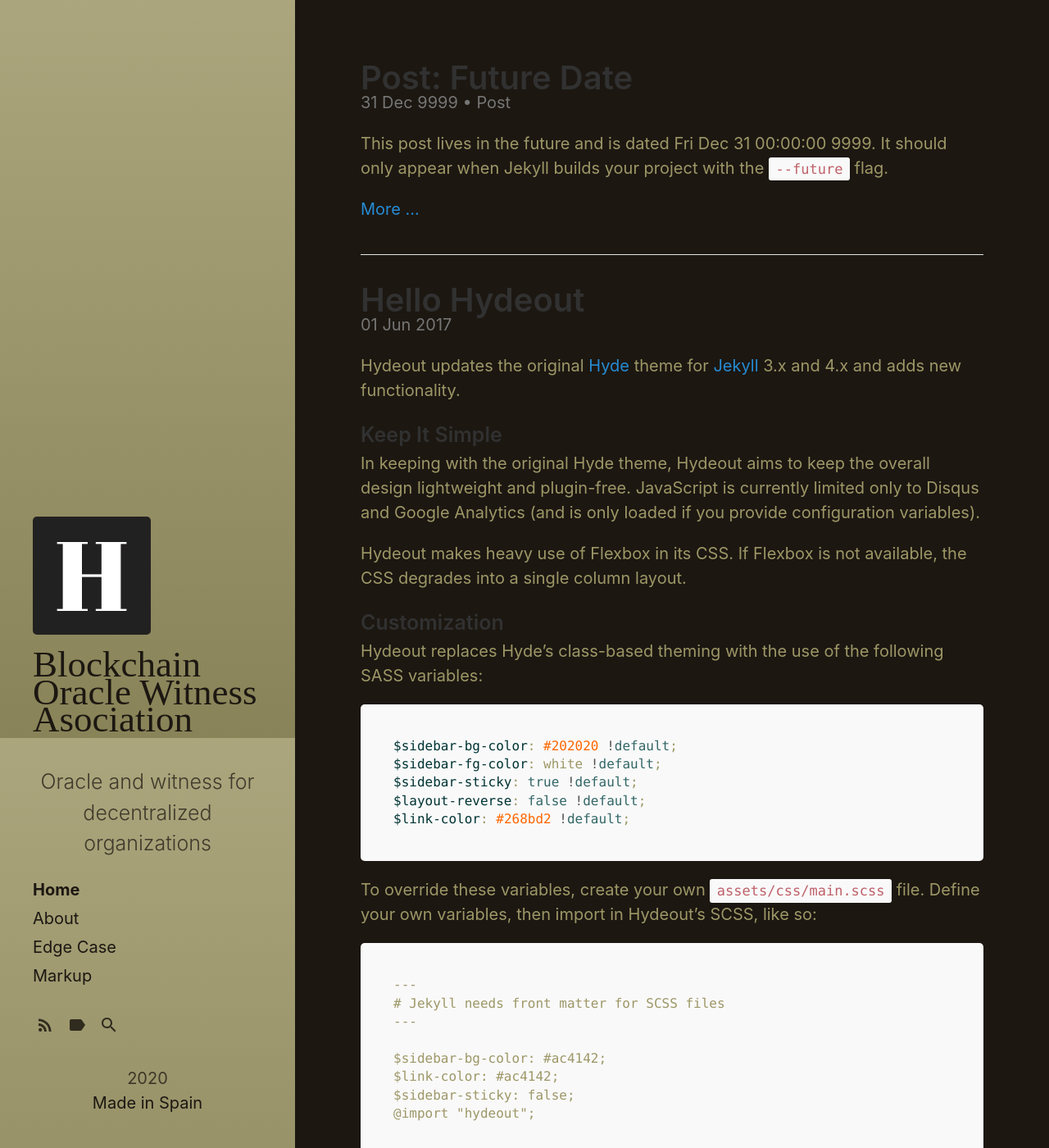
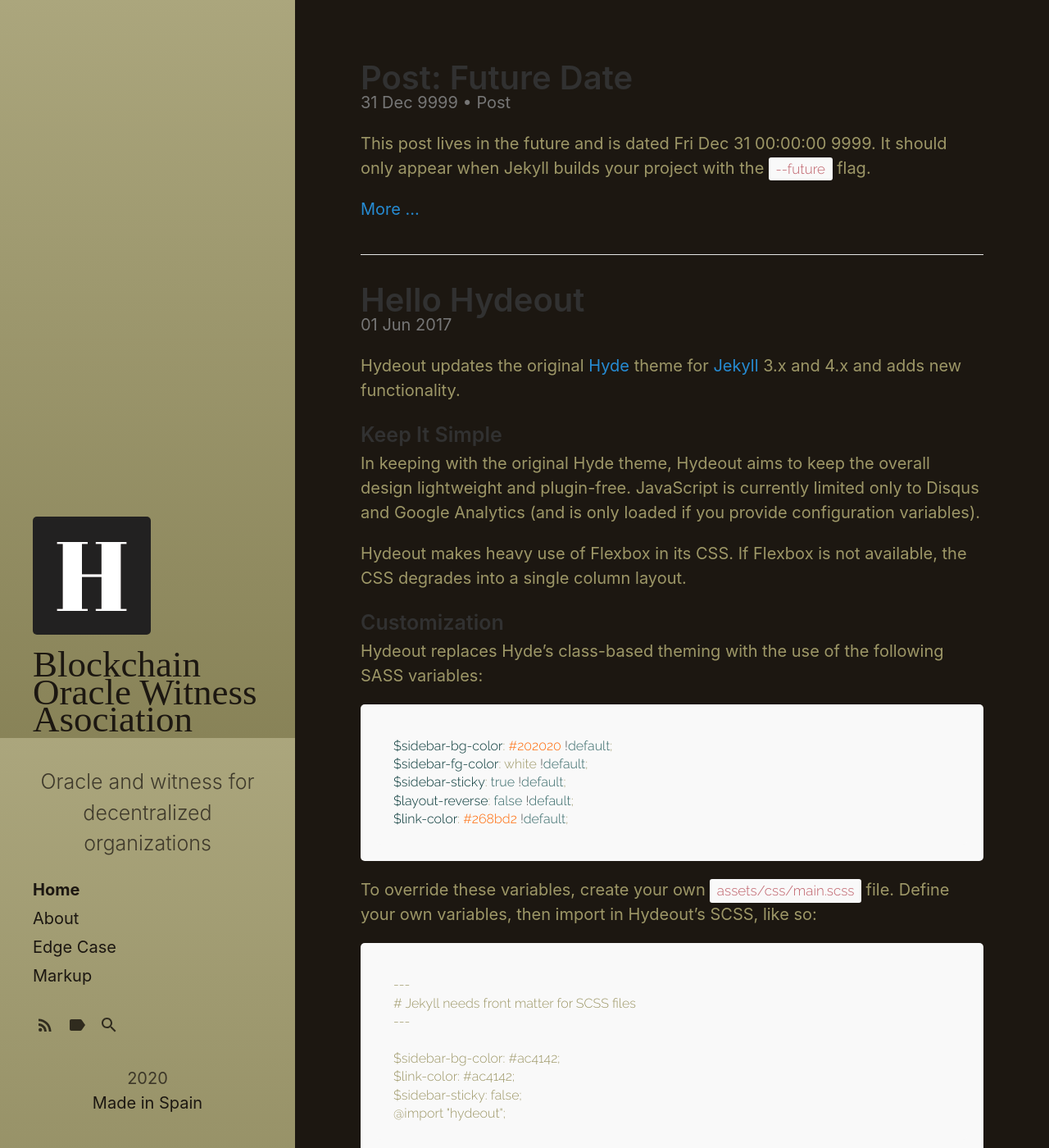
Before and after one commit to bronxi47/bowa, a Jekyll site: the page built from index.html, in a window 1280 px wide and 1400 px high. Shown: the whole window at 82% size. Built offline with Jekyll 4.4.1, drawn with Linux system fonts in a browser that asks for light colours; some web fonts are replaced; the list of posts is cut into pages by our own code.

Commit message:
Update main.scss

```diff
--- a/assets/css/main.scss
+++ b/assets/css/main.scss
@@ -11,7 +11,7 @@ $link-color: #268bd2 !default;
 $body-bg: #1C1711 !default;
 $body-color: #9D9767 !default;
 $link-color: #A29E71 !default;
-
+$code-font-family:'Raleway', sans-serif !default;
 
 
 @import "hydeout";
```
